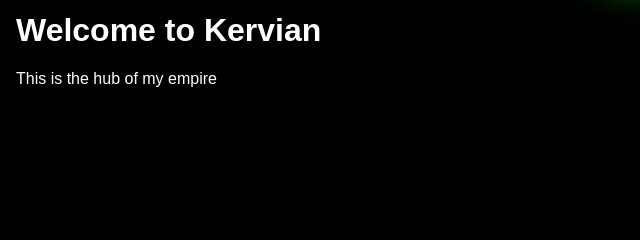
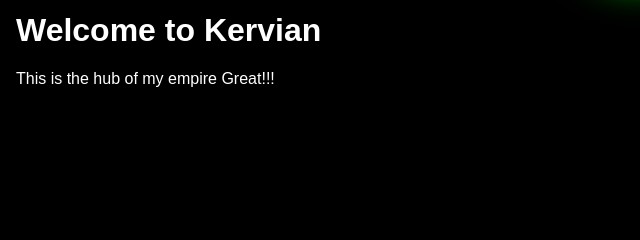
Before and after one commit to Raylu42x/kervian.com, an Eleventy site: page src/index.md in a window 1280 px wide. Shown: the part 368-608 px from the top of the page, 0-640 px from the left. Built offline with nearby package versions, Linux system fonts and the light colour scheme; Eleventy itself is replaced by a stand-in of ours; files that its build step writes are made by us from their sources.

Commit message:
Update index.md

```diff
--- a/src/index.md
+++ b/src/index.md
@@ -11,3 +11,4 @@ bodyClass: glow-green
 # Welcome to Kervian
 
 This is the hub of my empire
+Great!!!
```
